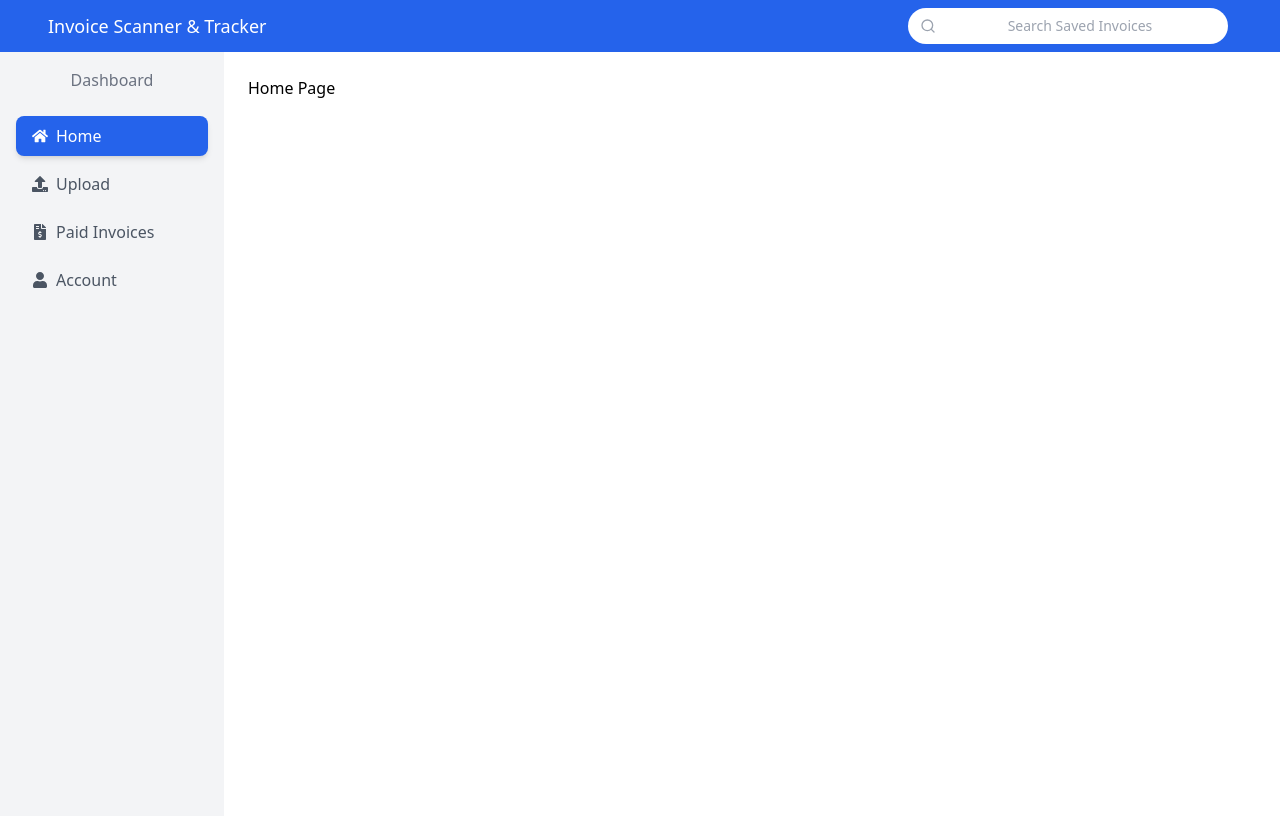
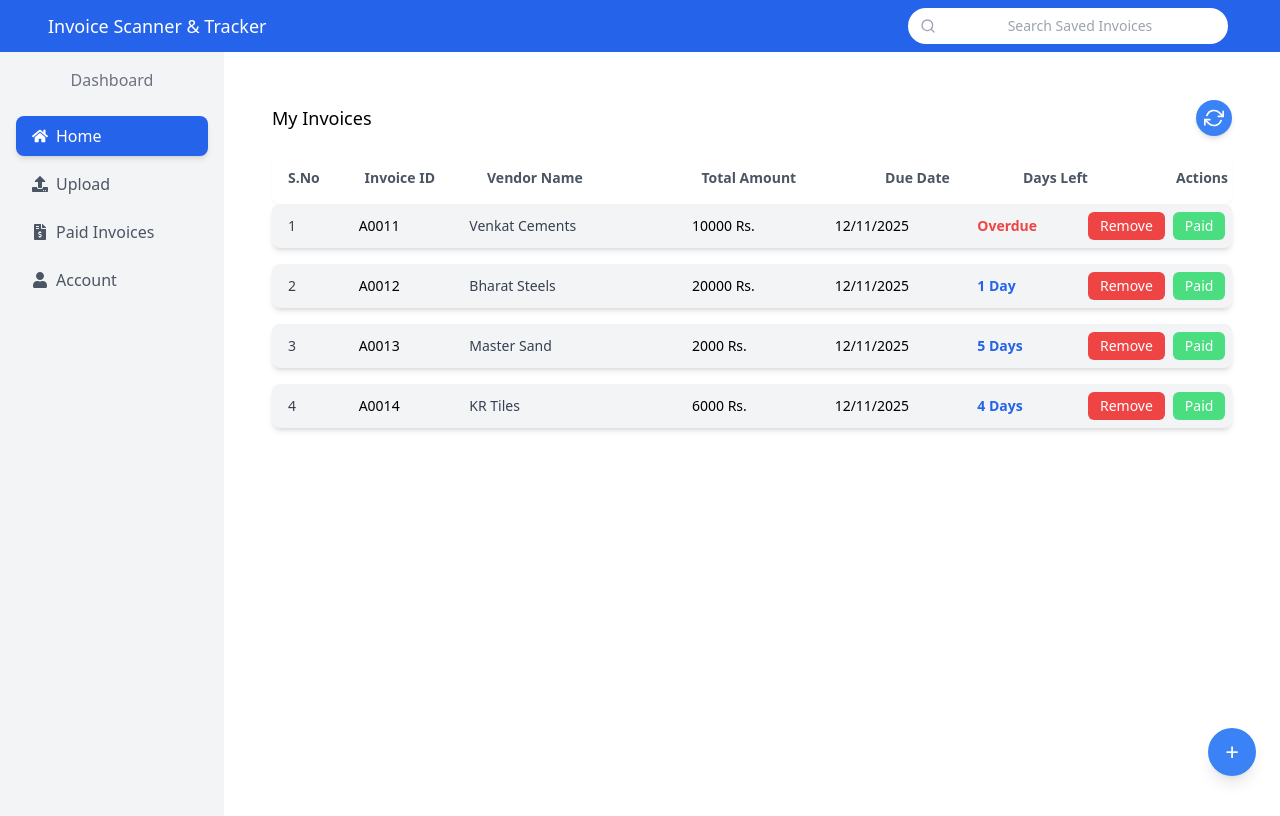
Before and after one commit to Hari-GS/Invoice-Manager, a React (Create React App) app in the folder frontend/: page / in a window 1280 px wide. Shown: the top 816 px of the page. Built offline with nearby package versions, Linux system fonts and the light colour scheme; sample sign-in values are in the browser's storage.

Commit message:
Feature/homepage (#4)
* dashboard created

* static homepage created

---------

Co-authored-by: sakthi223 <sakthivigneshwari007@gmail.com>

```diff
--- a/frontend/src/App.js
+++ b/frontend/src/App.js
@@ -1,23 +1,35 @@
 import React from "react";
-import { BrowserRouter as Router, Routes, Route } from "react-router-dom";
+import { Routes, Route } from "react-router-dom";
 import Layout from "./components/Layout";
+import Home from "./pages/Home";
+import Upload from "./pages/Upload";
+import PaidInvoice from "./pages/PaidInvoice";
+import Account from "./pages/Account";
+import Login from "./components/Login";
+import Signup from "./components/SignUp";
+import ProtectedRoute from "./auth/ProductedRoute";
 
-const Home = () => <h1>Home Page</h1>;
-const Upload = () => <h1>Upload Page</h1>;
-const PaidInvoices = () => <h1>Paid Invoices Page</h1>;
-const Account = () => <h1>Account Page</h1>;
-
-const App = () => {
+export default function App() {
   return (
     <Routes>
-        <Route path="/" element={<Layout />}>
+      {/* Public Routes */}
+      <Route path="/login" element={<Login />} />
+      <Route path="/signup" element={<Signup />} />
+
+      {/* Protected Routes */}
+      <Route
+        path="/"
+        element={
+          <ProtectedRoute>
+            <Layout />
+          </ProtectedRoute>
+        }
+      >
         <Route index element={<Home />} />
         <Route path="upload" element={<Upload />} />
-          <Route path="paid-invoices" element={<PaidInvoices />} />
+        <Route path="paid-invoices" element={<PaidInvoice/>} />
         <Route path="account" element={<Account />} />
       </Route>
     </Routes>
   );
-};
-
-export default App;
+}
--- /dev/null
+++ b/frontend/src/auth/ProductedRoute.jsx
@@ -0,0 +1,14 @@
+import React from "react";
+import { Navigate } from "react-router-dom";
+
+const ProtectedRoute = ({ children }) => {
+  const token = localStorage.getItem("accessToken");
+
+  if (!token) {
+    return <Navigate to="/login" replace />;
+  }
+
+  return children;
+};
+
+export default ProtectedRoute;
--- /dev/null
+++ b/frontend/src/pages/Account.jsx
@@ -0,0 +1,24 @@
+import { useNavigate } from "react-router-dom";
+
+export default function Account() {
+  const navigate = useNavigate();
+
+  const handleLogout = () => {
+    localStorage.removeItem("accessToken");
+    localStorage.removeItem("refreshToken"); // delete token
+    navigate("/login"); // redirect to login
+  };
+
+  return (
+    <div className="p-6">
+      <h1 className="text-2xl font-semibold mb-4">Account</h1>
+
+      <button
+        onClick={handleLogout}
+        className="px-4 py-2 bg-red-500 text-white rounded hover:bg-red-600"
+      >
+        Logout
+      </button>
+    </div>
+  );
+}
--- a/frontend/src/pages/Home.jsx
+++ b/frontend/src/pages/Home.jsx
@@ -1,15 +1,114 @@
-import React from 'react'
-import Navbar from '../components/Navbar'
-import Dashboard from '../components/Dashboard'
+import React from "react";
+import { FiRefreshCw } from "react-icons/fi";
+
+const Home = () => {
+  const invoices = [
+    {
+      id: 1,
+      invoiceId: "A0011",
+      vendor: "Venkat Cements",
+      amount: "10000 Rs.",
+      dueDate: "12/11/2025",
+      daysLeft: "Overdue",
+      daysColor: "text-red-500",
+    },
+    {
+      id: 2,
+      invoiceId: "A0012",
+      vendor: "Bharat Steels",
+      amount: "20000 Rs.",
+      dueDate: "12/11/2025",
+      daysLeft: "1 Day",
+      daysColor: "text-blue-600",
+    },
+    {
+      id: 3,
+      invoiceId: "A0013",
+      vendor: "Master Sand",
+      amount: "2000 Rs.",
+      dueDate: "12/11/2025",
+      daysLeft: "5 Days",
+      daysColor: "text-blue-600",
+    },
+    {
+      id: 4,
+      invoiceId: "A0014",
+      vendor: "KR Tiles",
+      amount: "6000 Rs.",
+      dueDate: "12/11/2025",
+      daysLeft: "4 Days",
+      daysColor: "text-blue-600",
+    },
+  ];
+
+  return (
+    <div className="p-6">
+      {/* Header */}
+      <div className="flex items-center justify-between mb-4">
+        <h1 className="text-lg font-medium">My Invoices</h1>
+        <button className="bg-blue-500 hover:bg-blue-600 text-white p-2 rounded-full shadow-md transition">
+          <FiRefreshCw size={20} />
+        </button>
+      </div>
+
+      {/* Heading Row */}
+      <div className="rounded-lg shadow-sm flex items-center p-4 text-gray-600 font-bold text-sm">
+        <div className="w-20">S.No</div>
+        <div className="w-32">Invoice ID</div>
+        <div className="w-56">Vendor Name</div>
+        <div className="w-48">Total Amount</div>
+        <div className="w-36">Due Date</div>
+        <div className="w-40">Days Left</div>
+        <div className="w-10">Actions</div>
+      </div>
+
+      {/* Card-style rows */}
+      <div className="space-y-4">
+        {invoices.map((invoice, index) => (
+          <div
+            key={invoice.id}
+            className="bg-gray-100 rounded-lg shadow-md flex items-center justify-between text-sm p-4 py-2"
+          >
+            {/* S.No */}
+            <div className="w-10 text-gray-700">{index + 1}</div>
+
+            {/* Invoice ID */}
+            <div className="w-20">{invoice.invoiceId}</div>
+
+            {/* Vendor */}
+            <div className="w-48 text-gray-700">{invoice.vendor}</div>
+
+            {/* Amount */}
+            <div className="w-28">{invoice.amount}</div>
+
+            {/* Due Date */}
+            <div className="w-28">{invoice.dueDate}</div>
+
+            {/* Days Left */}
+            <div className={`w-20 font-semibold ${invoice.daysColor}`}>
+              {invoice.daysLeft}
+            </div>
+
+            {/* Actions */}
+            <div className="w-32 flex gap-2">
+              <button className="bg-red-500 text-white px-3 py-1 rounded-md hover:bg-red-700">
+                Remove
+              </button>
+              <button className="bg-green-400 text-white px-3 py-1 rounded-md hover:bg-green-500">
+                Paid
+              </button>
+            </div>
+          </div>
+        ))}
+      </div>
 
 
-function Home() {
-  return (
-    <div>
-        <Navbar/>
-        <Dashboard/>
+      {/* Floating Add Button */}
+      <button className="fixed bottom-6 right-6 bg-blue-500 hover:bg-blue-600 text-white rounded-full w-12 h-12 flex items-center justify-center text-2xl shadow-lg transition">
+        +
+      </button>
     </div>
-  )
-}
+  );
+};
 
-export default Home
+export default Home;
--- /dev/null
+++ b/frontend/src/pages/PaidInvoice.jsx
@@ -0,0 +1,7 @@
+import React from 'react'
+
+export default function PaidInvoice() {
+  return (
+    <div>Paid Invoice</div>
+  )
+}
```
Lines whose indentation alone changed are shown as unchanged.
